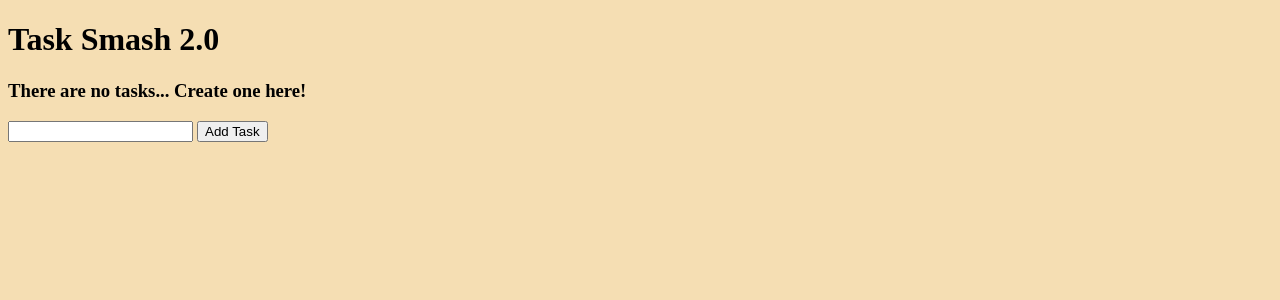
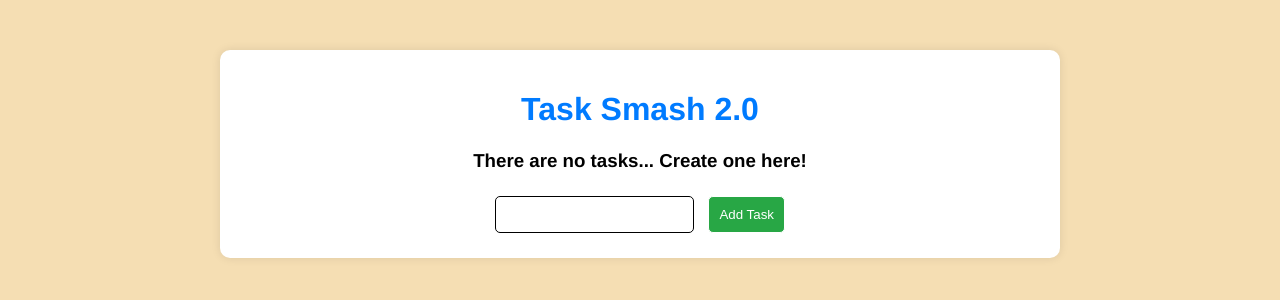
Before and after one commit to bjmsullivan/flaskproject, a Flask app: page / in a window 1280 px wide. Shown: the top 300 px of the page. Run offline with Flask 3, Linux system fonts and the light colour scheme.

Commit message:
Updated SASS

```diff
--- a/static/styles.css
+++ b/static/styles.css
@@ -1,3 +1,64 @@
 body {
+  font-family: "Franklin Gothic Medium", "Arial Narrow", Arial, sans-serif;
+  margin: 0;
+  padding: 0;
   background-color: wheat;
+}
+
+.content {
+  max-width: 800px;
+  margin: 50px auto;
+  padding: 20px;
+  background-color: #fff;
+  border-radius: 10px;
+  box-shadow: 0 0 10px rgba(0, 0, 0, 0.1);
+  text-align: center;
+}
+.content h1 {
+  color: #007bff;
+}
+.content h4 {
+  color: #666;
+}
+.content table {
+  width: 100%;
+  margin-top: 20px;
+  border-collapse: collapse;
+}
+.content table th,
+.content table td {
+  padding: 10px;
+  border: 1px solid #ccc;
+}
+.content table th th,
+.content table td th {
+  background-color: #ccc;
+  color: #333;
+}
+.content a {
+  display: inline-block;
+  padding: 8px 16px;
+  margin: 5px;
+  border-radius: 10px;
+  background-color: #007bff;
+  color: #fff;
+  text-decoration: none;
+  transition: background-color 0.3s ease;
+}
+.content a:hover {
+  background-color: #0056b3;
+}
+.content input {
+  padding: 10px;
+  margin: 5px;
+  border: solid 1px;
+  border-radius: 5px;
+}
+.content #btn_add {
+  background-color: #28a745;
+  color: #fff;
+  cursor: pointer;
+}
+.content #btn_add:hover {
+  background-color: #218838;
 }/*# sourceMappingURL=styles.css.map */
--- a/static/styles.scss
+++ b/static/styles.scss
@@ -1,3 +1,80 @@
+// Color Variables
+$primary-color: #007bff;
+$primary-hover-color: #0056b3;
+$successs-color: #28a745;
+$success-hover-color: #218838;
+$title-color: #333;
+$bg-color: wheat;
+
 body{
-    background-color: wheat;
+    font-family:'Franklin Gothic Medium', 'Arial Narrow', Arial, sans-serif;
+    margin: 0;
+    padding: 0;
+    background-color: $bg_color;
 }
+
+.content{
+    max-width: 800px;
+    margin: 50px auto;
+    padding: 20px;
+    background-color: #fff;
+    border-radius: 10px;
+    box-shadow: 0 0 10px rgba(0, 0, 0, 0.1);
+    text-align: center;
+
+    h1{
+        color: $primary-color;
+    }
+
+    h4{
+        color: #666;
+    }
+
+    table{
+        width: 100%;
+        margin-top: 20px;
+        border-collapse: collapse;
+
+        th,
+        td{
+            padding: 10px;
+            border: 1px solid #ccc;
+
+            th{
+                background-color: #ccc;
+                color: #333;
+            }
+        }
+    }
+
+    a {
+        display: inline-block;
+        padding: 8px 16px;
+        margin: 5px;
+        border-radius: 10px;
+        background-color: $primary-color;
+        color: #fff;
+        text-decoration: none;
+        transition: background-color 0.3s ease;
+
+        &:hover{
+            background-color: $primary-hover-color;
+        }
+    }
+
+    input {
+        padding: 10px;
+        margin: 5px;
+        border: solid 1px;
+        border-radius: 5px;
+    }
+
+    #btn_add{
+        background-color: $successs-color;
+        color: #fff;
+        cursor: pointer;
+        &:hover {
+            background-color: $success-hover-color;
+        }
+    }
+}
```
Also changed, not shown: instance/database.db, 1 other file.
